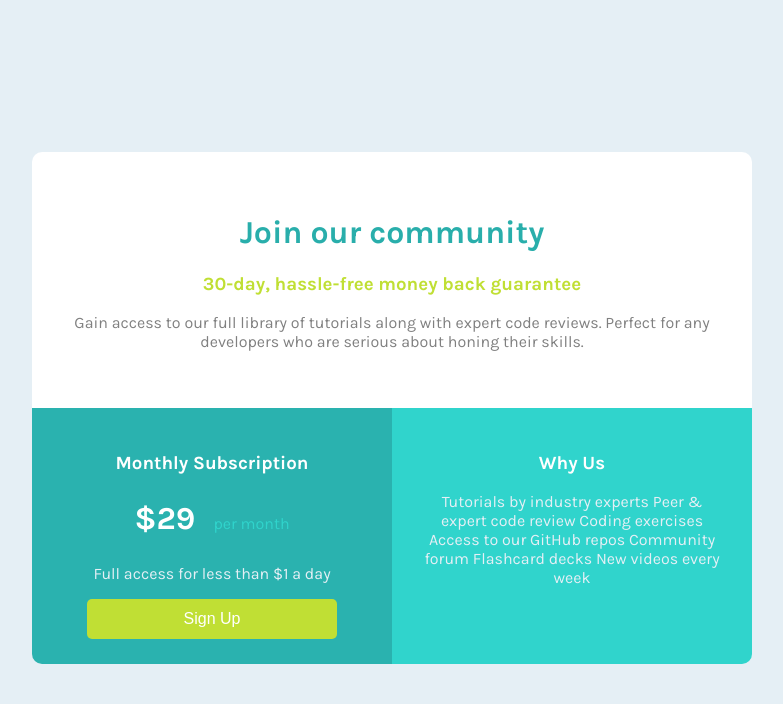
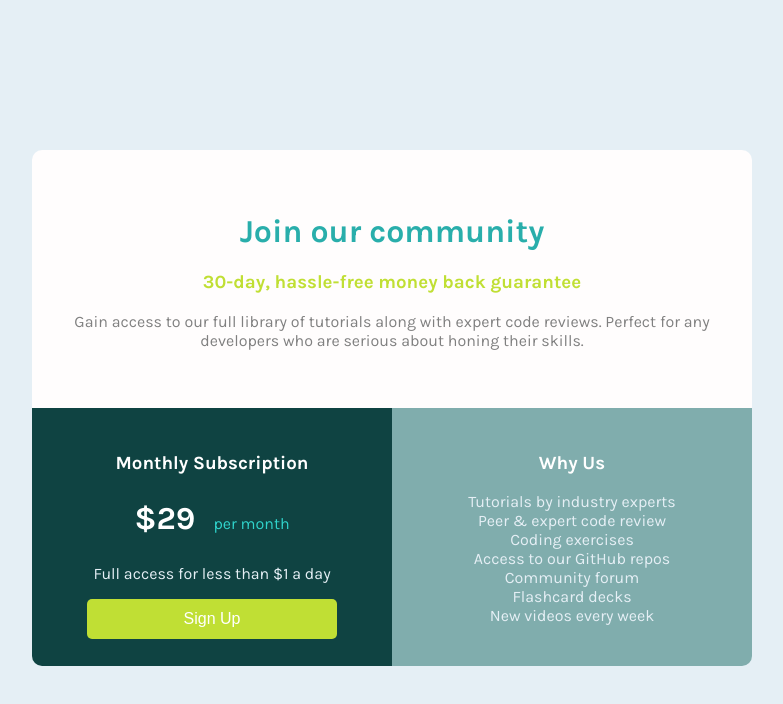
Before and after one commit to iamhussainrizvi/single-price-grid-component-master, a plain HTML site: page index.html in a window 1280 px wide. Shown: the whole page, without its empty margins (256-1039 px from the left). Drawn offline with Linux system fonts and the light colour scheme.

Commit message:
relevant updates to pass NS TestCases

```diff
--- a/index.html
+++ b/index.html
@@ -20,7 +20,7 @@
 
 <main>
   <div class="main-container">
-    <div class="container1">
+    <div class="container1 community">
       <div class="inner-container">
         <h1>Join our community</h1>
       <h3>30-day, hassle-free money back guarantee</h3>
@@ -32,7 +32,7 @@
 
     </div>
 
-    <div class="container2">
+    <div class="container2 card">
       <div class="inner-container">
         <h3>Monthly Subscription</h3>
         <h2>$29 <span>per month</span> </h2>
@@ -45,16 +45,16 @@
 
     </div>
 
-    <div class="container3">
+    <div class="container3 why-us">
        <div class="inner-container">
           <h3>Why Us</h3>
           <p class="para">
-          Tutorials by industry experts
-          Peer &amp; expert code review
-          Coding exercises
-          Access to our GitHub repos
-          Community forum
-          Flashcard decks
+          Tutorials by industry experts <br>
+          Peer &amp; expert code review <br>
+          Coding exercises <br>
+          Access to our GitHub repos <br>
+          Community forum <br>
+          Flashcard decks <br>
           New videos every week
 
           </p>
--- a/styles/desktop.css
+++ b/styles/desktop.css
@@ -37,7 +37,7 @@ main{
 
 .container1{
     grid-column: 1/3;
-    background-color:white;
+    /* background-color:white; */
     border-top-left-radius: 10px;
     border-top-right-radius: 10px;
     display: flex;
@@ -119,3 +119,20 @@ main{
     font-size: 16px;
     font-weight: 50;
 }
+
+.container{
+    border-radius: 11px;
+}
+
+.community{
+    background-color: rgb(255, 253, 253);
+}
+
+.card{
+    background-color:rgb(15, 67, 66) ;
+}
+
+.why-us{
+    background-color: rgba(85, 145, 142, 0.698);
+
+}
```
